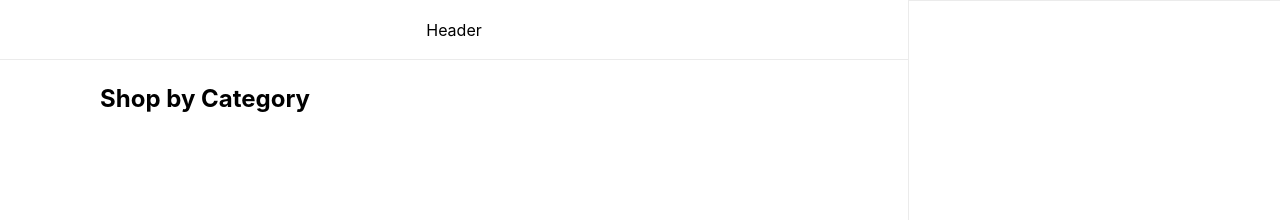
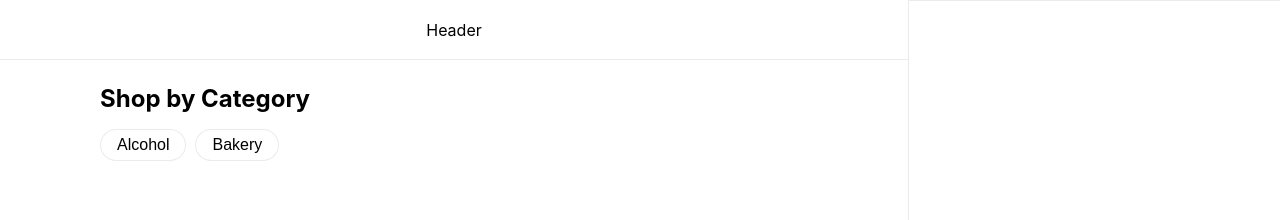
Before and after one commit to micahjon/product-grid-demo, a React (Vite) app: page / in a window 1280 px wide. Shown: the top 220 px of the page. Built offline with nearby package versions, Linux system fonts and the light colour scheme.

Commit message:
Add Chip component for filtering by category
Chips can be selected or deselected

```diff
--- a/src/App.css
+++ b/src/App.css
@@ -1,8 +1,3 @@
-body {
-  --page-header-height: 60px;
-  --border-color: rgba(215, 215, 215, 0.5);
-  --cart-sidebar-width: 372px;
-}
 
 /*
   Page header
--- /dev/null
+++ b/src/components/Chip/index.tsx
@@ -0,0 +1,31 @@
+import { useState } from 'react'
+import './style.css'
+
+type ChipProps = {
+  name: string,
+  isSelected: boolean,
+  onSelect: (event: any) => void,
+  onDeselect: (event: any) => void,
+  className?: string,
+};
+
+function Chip({ name, isSelected, onSelect, onDeselect, className }: ChipProps) {
+  const classNames = [
+    'chip',
+    isSelected ? 'chip--selected' : 'chip--deselected',
+    className,
+  ].filter(Boolean).join(' ');
+
+  if (!isSelected) {
+    // Click button to select
+    return <button className={classNames} onClick={onSelect}>{name}</button>
+  }
+
+  // Click close (X) button to deselect
+  return <div className={classNames}>
+    {name}
+    <button className="chip__x" onClick={onDeselect}>X</button>
+  </div>
+}
+
+export default Chip
--- /dev/null
+++ b/src/components/Chip/style.css
@@ -0,0 +1,26 @@
+.chip {
+  display: inline-flex;
+  align-items: center;
+  justify-content: center;
+
+  height: 2rem;
+  padding: 0 1rem;
+  font-size: 1rem;
+
+  border-radius: 1rem;
+  border: 1px solid var(--border-color);
+  background-color: white;
+}
+
+.chip--selected {
+  background-color: rgba(215, 215, 215, 0.1);;
+}
+
+.chip__x {
+  font-size: 12px;
+  margin-left: 0.5rem;
+
+  border-radius: 50%;
+  border: 1px solid;
+  background-color: white;
+}
--- a/src/components/ProductGrid/index.tsx
+++ b/src/components/ProductGrid/index.tsx
@@ -1,13 +1,24 @@
 import { useState } from 'react'
+import Chip from '../Chip'
 import './style.css'
 
 function ProductGrid() {
+  const categories = ['Alcohol', 'Bakery']
+  const [selectedCategories, setSelectedCategories] = useState([] as string[])
+
   return (
     <section className="product-grid">
 
       {/* Product filters (maybe move to separate component) */}
       <h2 className="product-grid__filter-heading">Shop by Category</h2>
-      {/* @todo -> add choices */}
+      <div className="product-grid__filter-choices">
+        {categories.map(name => {
+          const isSelected = selectedCategories.includes(name);
+          const onSelect = () => setSelectedCategories([...selectedCategories, name]);
+          const onDeselect = () => setSelectedCategories(selectedCategories.filter(n => n !== name));
+          return <Chip key={name} name={name} isSelected={isSelected} onDeselect={onDeselect} onSelect={onSelect} className="product-grid__filter-choice" />
+        })}
+      </div>
 
       {/* Product grid */}
       <div className="product-grid__items">
--- a/src/index.css
+++ b/src/index.css
@@ -16,3 +16,9 @@ code {
 *, *:before, *:after {
   box-sizing: border-box;
 }
+
+body {
+  --page-header-height: 60px;
+  --border-color: rgba(215, 215, 215, 0.5);
+  --cart-sidebar-width: 372px;
+}
```
